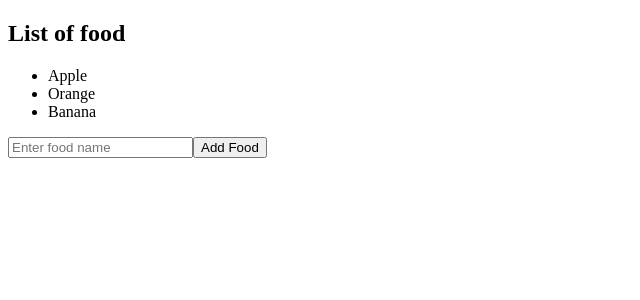
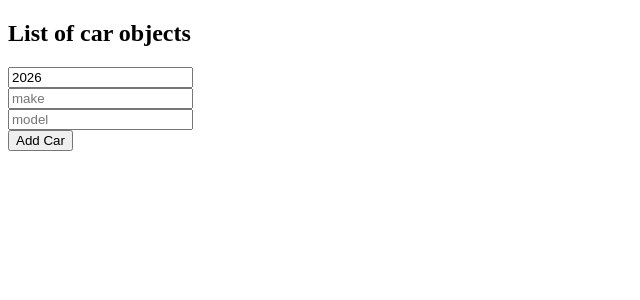
Before and after one commit to Princesval/react, a React (Vite) app in the folder my-react-app/: page / in a window 1280 px wide. Shown: the top 300 px of the page, without its empty margins (0-640 px from the left). Built offline with nearby package versions, Linux system fonts and the light colour scheme.

Commit message:
update array de objetos

```diff
--- a/my-react-app/src/Mycomponent2.jsx
+++ b/my-react-app/src/Mycomponent2.jsx
@@ -2,7 +2,7 @@
 
 function MyComponent2() {
 
-    /* Update object
+    /* update object
     const [car, setCar] = useState({year: 2024,
                                     make: "Ford",
                                     model: "Mustang"});
@@ -32,6 +32,8 @@
             <input type="text" value={car.model} onChange={handleModelChange}/> <br/>
         </div>
     ); */
+
+    /* update arrays
     const [foods, setFoods] = useState(["Apple", "Orange", "Banana"]);
 
     function handleAddFood(){
@@ -53,6 +55,59 @@
             <input type="text" id='foodInput' placeholder='Enter food name'/>
             <button onClick={handleAddFood}>Add Food</button>
         </div>
+    ); */
+
+
+    const [cars, setCars] = useState([]);
+    const [carYear, setCarYear] = useState(new Date().getFullYear());
+    const [carMake, setCarMake] = useState("");
+    const [carModel, setCarModel] = useState("");
+
+    function handleAddCar(){
+        const newCar = {
+            year: carYear,
+            make: carMake,
+            model: carModel
+        };
+
+        setCars(c => [...c, newCar]);
+
+        setCarYear(new Date().getFullYear());
+        setCarModel("");
+        setCarMake("");
+    }
+
+    function handleRemoveCar(index){
+        setCars(c => c.filter((_, i) => i !== index));
+    }
+
+    function handleYearChange(event){
+        setCarYear(event.target.value);
+    }
+
+    function handleMakeChange(event){
+        setCarMake(event.target.value);
+    }
+
+    function handleModelChange(event){
+        setCarModel(event.target.value);
+    }
+
+    return(
+        <div>
+            <h2>List of car objects</h2>
+            <ul>
+                {cars.map((car, index) =>
+                <li key={index} onClick={() => handleRemoveCar(index)}>
+                    {car.year} {car.make} {car.model}
+                </li>)}
+            </ul>
+            <input type="number" value={carYear} onChange={handleYearChange}/> <br />
+            <input type="tect" value={carMake} onChange={handleMakeChange} placeholder='make'/> <br />
+            <input type="tect" value={carModel} onChange={handleModelChange} placeholder='model'/> <br />
+
+            <button onClick={handleAddCar}>Add Car</button>
+        </div>
     );
 
 }
```
